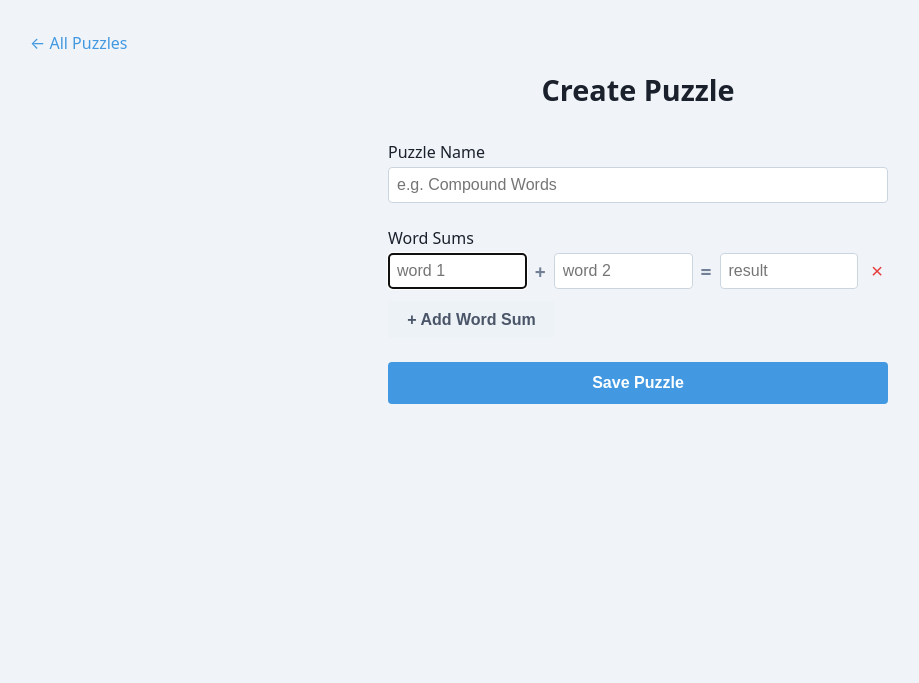
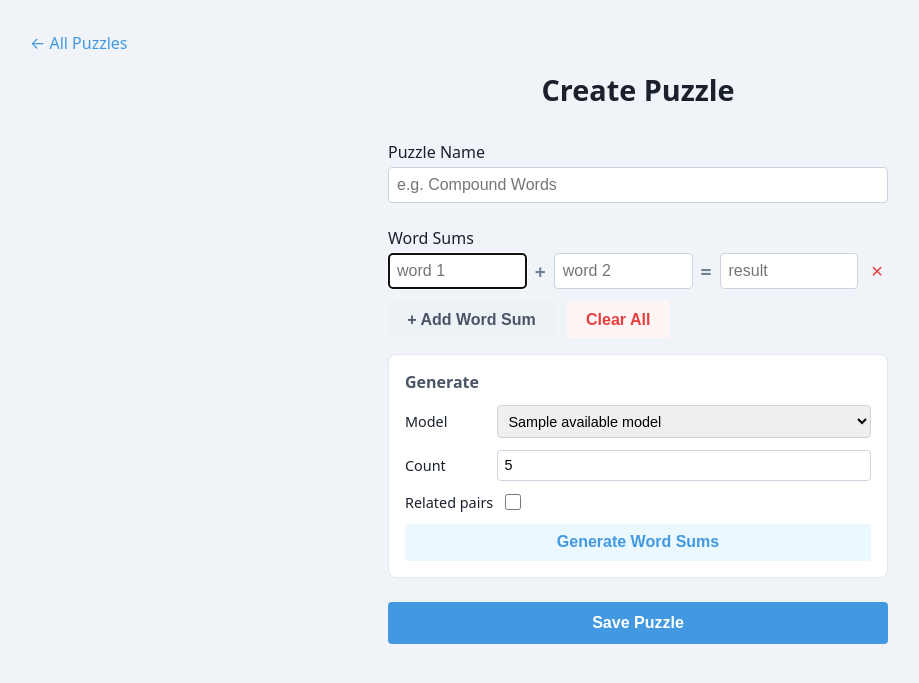
Before and after one commit to mkornilov07/embedding-game, a Django app: template game/templates/game/create_puzzle.html in a window 1280 px wide. Shown: the top 683 px of the page, without its empty margins (2-921 px from the left). Run offline with Django 5.2, Linux system fonts and the light colour scheme; the template is opened without the code that fills it: most values are stand-ins (such as "Sample title", 1, 10 or a date in 2020).

Commit message:
more models, more config

```diff
--- a/game/templates/game/create_puzzle.html
+++ b/game/templates/game/create_puzzle.html
@@ -68,9 +68,62 @@
     .btn-add {
       background: #edf2f7;
       color: #4a5568;
-      align-self: flex-start;
     }
     .btn-add:hover { background: #e2e8f0; }
+    .btn-generate {
+      background: #ebf8ff;
+      color: #4299e1;
+    }
+    .btn-generate:hover { background: #bee3f8; }
+    .btn-generate:disabled { background: #edf2f7; color: #a0aec0; cursor: default; }
+    .btn-clear {
+      background: #fff5f5;
+      color: #e53e3e;
+    }
+    .btn-clear:hover { background: #fee2e2; }
+    .btn-row {
+      display: flex;
+      gap: 0.75rem;
+      margin-top: 0.75rem;
+      flex-wrap: wrap;
+    }
+    .gen-panel {
+      margin-top: 1rem;
+      padding: 1rem;
+      background: #fff;
+      border: 1px solid #e2e8f0;
+      border-radius: 0.5rem;
+      display: flex;
+      flex-direction: column;
+      gap: 0.75rem;
+    }
+    .gen-panel h3 {
+      font-size: 1rem;
+      color: #4a5568;
+      margin: 0;
+    }
+    .gen-field {
+      display: flex;
+      align-items: center;
+      gap: 0.75rem;
+    }
+    .gen-field label {
+      white-space: nowrap;
+      min-width: 80px;
+      font-size: 0.9rem;
+      margin: 0;
+    }
+    .gen-field select, .gen-field input[type="number"] {
+      padding: 0.4rem;
+      border: 1px solid #cbd5e0;
+      border-radius: 0.25rem;
+      font-size: 0.9rem;
+      flex: 1;
+    }
+    .gen-field input[type="checkbox"] {
+      width: 1rem;
+      height: 1rem;
+    }
     .btn-save {
       background: #4299e1;
       color: #fff;
@@ -98,7 +151,30 @@
     <div>
       <label>Word Sums</label>
       <div class="word-sums-list" id="word-sums-list"></div>
-      <button class="btn btn-add" onclick="addWordSum()" style="margin-top: 0.75rem">+ Add Word Sum</button>
+      <div class="btn-row">
+        <button class="btn btn-add" onclick="addWordSum()">+ Add Word Sum</button>
+        <button class="btn btn-clear" onclick="clearAll()">Clear All</button>
+      </div>
+      <div class="gen-panel">
+        <h3>Generate</h3>
+        <div class="gen-field">
+          <label for="model-select">Model</label>
+          <select id="model-select">
+            {% for key, label in available_models.items %}
+              <option value="{{ key }}">{{ label }}</option>
+            {% endfor %}
+          </select>
+        </div>
+        <div class="gen-field">
+          <label for="gen-count">Count</label>
+          <input type="number" id="gen-count" value="5" min="1" max="5">
+        </div>
+        <div class="gen-field">
+          <label for="related-pairs">Related pairs</label>
+          <input type="checkbox" id="related-pairs">
+        </div>
+        <button class="btn btn-generate" id="generate-btn" onclick="generateWordSums()">Generate Word Sums</button>
+      </div>
     </div>
 
     <div class="error" id="error" style="display:none"></div>
@@ -108,27 +184,67 @@
   <script>
     const csrfToken = "{{ csrf_token }}";
     const saveUrl = "{% url 'save_puzzle' %}";
+    const generateUrl = "{% url 'generate_combinations' %}";
     const list = document.getElementById("word-sums-list");
     let rowCount = 0;
 
-    function addWordSum() {
+    function addWordSum(addend1, addend2, sumWord) {
       const row = document.createElement("div");
       row.className = "word-sum-row";
       row.innerHTML = `
-        <input type="text" placeholder="word 1" data-field="addend1">
+        <input type="text" placeholder="word 1" data-field="addend1" value="${addend1 || ''}">
         <span class="op">+</span>
-        <input type="text" placeholder="word 2" data-field="addend2">
+        <input type="text" placeholder="word 2" data-field="addend2" value="${addend2 || ''}">
         <span class="op">=</span>
-        <input type="text" placeholder="result" data-field="sum_word">
+        <input type="text" placeholder="result" data-field="sum_word" value="${sumWord || ''}">
         <button class="remove-btn" onclick="this.parentElement.remove()">&times;</button>
       `;
       list.appendChild(row);
-      row.querySelector("input").focus();
+      if (!addend1) row.querySelector("input").focus();
       rowCount++;
     }
 
     // Start with one row
     addWordSum();
+
+    function clearAll() {
+      list.innerHTML = "";
+    }
+
+    function generateWordSums() {
+      const btn = document.getElementById("generate-btn");
+      const model = document.getElementById("model-select").value;
+      const count = parseInt(document.getElementById("gen-count").value) || 5;
+      const relatedPairs = document.getElementById("related-pairs").checked;
+      btn.disabled = true;
+      btn.textContent = "Generating...";
+
+      fetch(generateUrl, {
+        method: "POST",
+        headers: {
+          "Content-Type": "application/json",
+          "X-CSRFToken": csrfToken,
+        },
+        body: JSON.stringify({ type: "word_sum", count, model, related_pairs: relatedPairs }),
+      })
+        .then(r => r.json())
+        .then(data => {
+          if (data.combinations) {
+            for (const combo of data.combinations) {
+              addWordSum(combo.addend1, combo.addend2, combo.sum_word);
+            }
+          }
+        })
+        .catch(() => {
+          const errorEl = document.getElementById("error");
+          errorEl.textContent = "Failed to generate.";
+          errorEl.style.display = "block";
+        })
+        .finally(() => {
+          btn.disabled = false;
+          btn.textContent = "Generate Word Sums";
+        });
+    }
 
     function savePuzzle() {
       const name = document.getElementById("puzzle-name").value.trim();
--- a/game/urls.py
+++ b/game/urls.py
@@ -13,4 +13,5 @@ urlpatterns = [
     path("create/", views.create_puzzle, name="create_puzzle"),
     path("create/save/", views.save_puzzle, name="save_puzzle"),
     path("puzzle/<int:pk>/delete/", views.delete_puzzle, name="delete_puzzle"),
+    path("generate/", views.generate_combinations, name="generate_combinations"),
 ]
```
Also changed, not shown: build_models.py (added, +37 -0 lines), game/generators.py (+107 -25 lines), game/views.py (+23 -1 lines).
